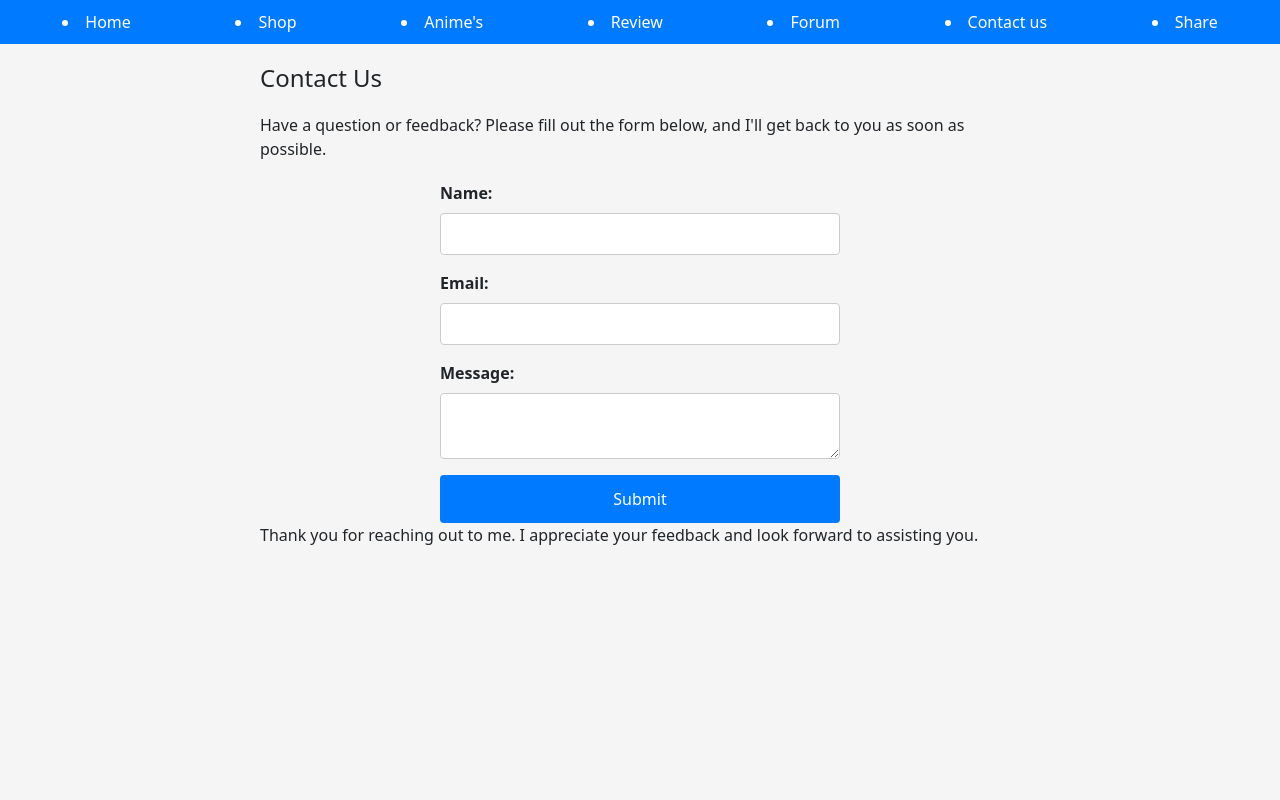
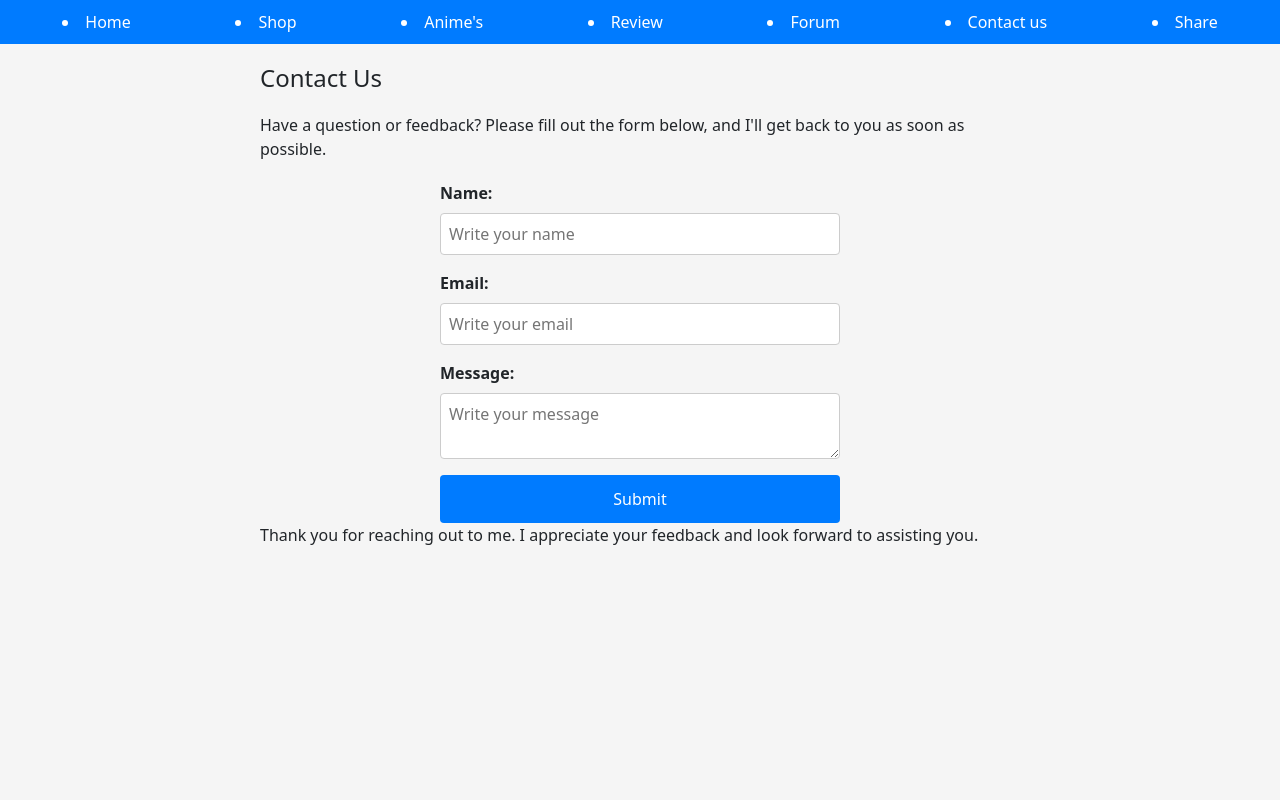
Before and after one commit to momoV9/eindopdracht_dynamic, a React (Create React App) app: page / in a window 1280 px wide. Both pictures are taken after a click on the tab "Contact us". Shown: the top 800 px of the page. Built offline with nearby package versions, Linux system fonts and the light colour scheme.

Commit message:
input fields arent empty anymore

```diff
--- a/src/components/ContactForm.js
+++ b/src/components/ContactForm.js
@@ -37,11 +37,11 @@
         <FormContainer>
             <Form onSubmit={handleSubmit}>
                 <Label>Name:</Label>
-                <Input type="text" value={name} onChange={(e) => setName(e.target.value)} />
+                <Input type="text" placeholder="Write your name" value={name} onChange={(e) => setName(e.target.value)} />
                 <Label>Email:</Label>
-                <Input type="email" value={email} onChange={(e) => setEmail(e.target.value)} />
+                <Input type="email" placeholder="Write your email" value={email} onChange={(e) => setEmail(e.target.value)} />
                 <Label>Message:</Label>
-                <Textarea value={message} onChange={(e) => setMessage(e.target.value)} />
+                <Textarea value={message} placeholder="Write your message" onChange={(e) => setMessage(e.target.value)} />
                 <SubmitButton type="submit">Submit</SubmitButton>
             </Form>
         </FormContainer>
```
